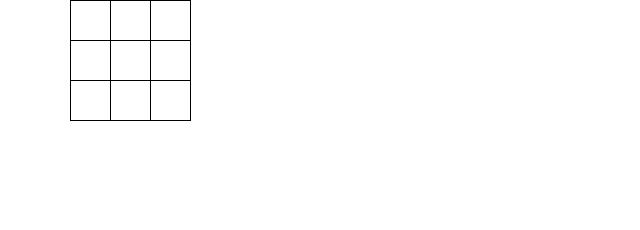
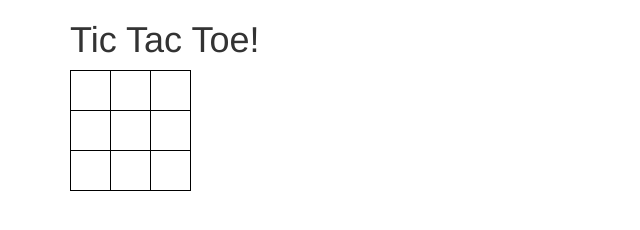
Before and after one commit to shathashaath/tic-tac-toe, a plain HTML site: page index.html in a window 1280 px wide. Shown: the whole page, without its empty margins (0-640 px from the left). Drawn offline with Linux system fonts and the light colour scheme.

Commit message:
minor changes

```diff
--- a/index.html
+++ b/index.html
@@ -13,21 +13,22 @@
   </head>
   <body>
     <div class ="container">
+      <h1>Tic Tac Toe!</h1>
       <table>
         <tr>
-            <td class="square" id="s1"><span id="s1-value"></span></td>
-            <td class="square" id="s2"><span id="s2-value"></span></td>
-            <td class="square" id="s3"><span id="s3-value"></span></td>
+            <td class="square" id="s1"></span></td>
+            <td class="square" id="s2"></td>
+            <td class="square" id="s3"></td>
         </tr>
         <tr>
-            <td class="square" id="s4"><span id="s4-value"></span></td>
-            <td class="square" id="s5"><span id="s5-value"></span></td>
-            <td class="square" id="s6"><span id="s6-value"></span></td>
+            <td class="square" id="s4"></td>
+            <td class="square" id="s5"></td>
+            <td class="square" id="s6"></td>
         </tr>
         <tr>
-            <td class="square" id="s7"><span id="s7-value"></span></td>
-            <td class="square" id="s8"><span id="s8-value"></span></td>
-            <td class="square" id="s9"><span id="s9-value"></span></td>
+            <td class="square" id="s7"></td>
+            <td class="square" id="s8"></td>
+            <td class="square" id="s9"></td>
         </tr>
       </table>
     </div>
--- a/js/scripts.js
+++ b/js/scripts.js
@@ -1,12 +1,15 @@
 //Business Logic
-
 function Player(playerMark) {
   this.playerMark = playerMark;
   this.spacesTaken = [];
 }
 
 Player.prototype.turn = function() {
+  // var xPlayer = new Player("X");
 
+  if (=== ) {
+    alert("Now it's the other player's turn");
+  }
 }
 
 
@@ -17,39 +20,41 @@ $(document).ready(function(event) {
   var xPlayer = new Player("X");
   var oPlayer = new Player("O");
 
+
   $("#s1").click(function(event) {
-    $("#s1-value").text();
+    // xPlayer.turn();
+    $("#s1").text(xPlayer.playerMark);
   });
 
   // $("#s2").click(function(event){
-  //   $("#s2-value").text(newPlayer.player1);
+  //   $("#s2").text(oPlayer.playerMark);
   // });
   //
   // $("#s3").click (function(event){
-  //   $("#s3-value").text(newPlayer.player1);
+  //   $("#s3").text(xPlayer.playerMark);
   // });
   //
   // $("#s4").click(function(event) {
-  //   $("#s4-value").text(newPlayer.player1);
+  //   $("#s4").text(oPlayer.playerMark);
   // });
   //
   // $("#s5").click(function(event) {
-  //   $("#s5-value").text(newPlayer.player1);
+  //   $("#s5").text(xPlayer.playerMark);
   // });
   //
   // $("#s6").click(function(event) {
-  //   $("#s6-value").text(newPlayer.player1);
+  //   $("#s6").text(oPlayer.playerMark);
   // });
   //
   // $("#s7").click(function(event) {
-  //   $("#s7-value").text(newPlayer.player1);
+  //   $("#s7").text(xPlayer.playerMark);
   // });
   //
   // $("#s8").click(function(event) {
-  //   $("#s8-value").text(newPlayer.player1);
+  //   $("#s8").text(oPlayer.playerMark);
   // });
   //
   // $("#s9").click(function(event) {
-  //   $("#s9-value").text(newPlayer.player1);
+  //   $("#s9").text(xPlayer.playerMark);
   // });
 });
```
